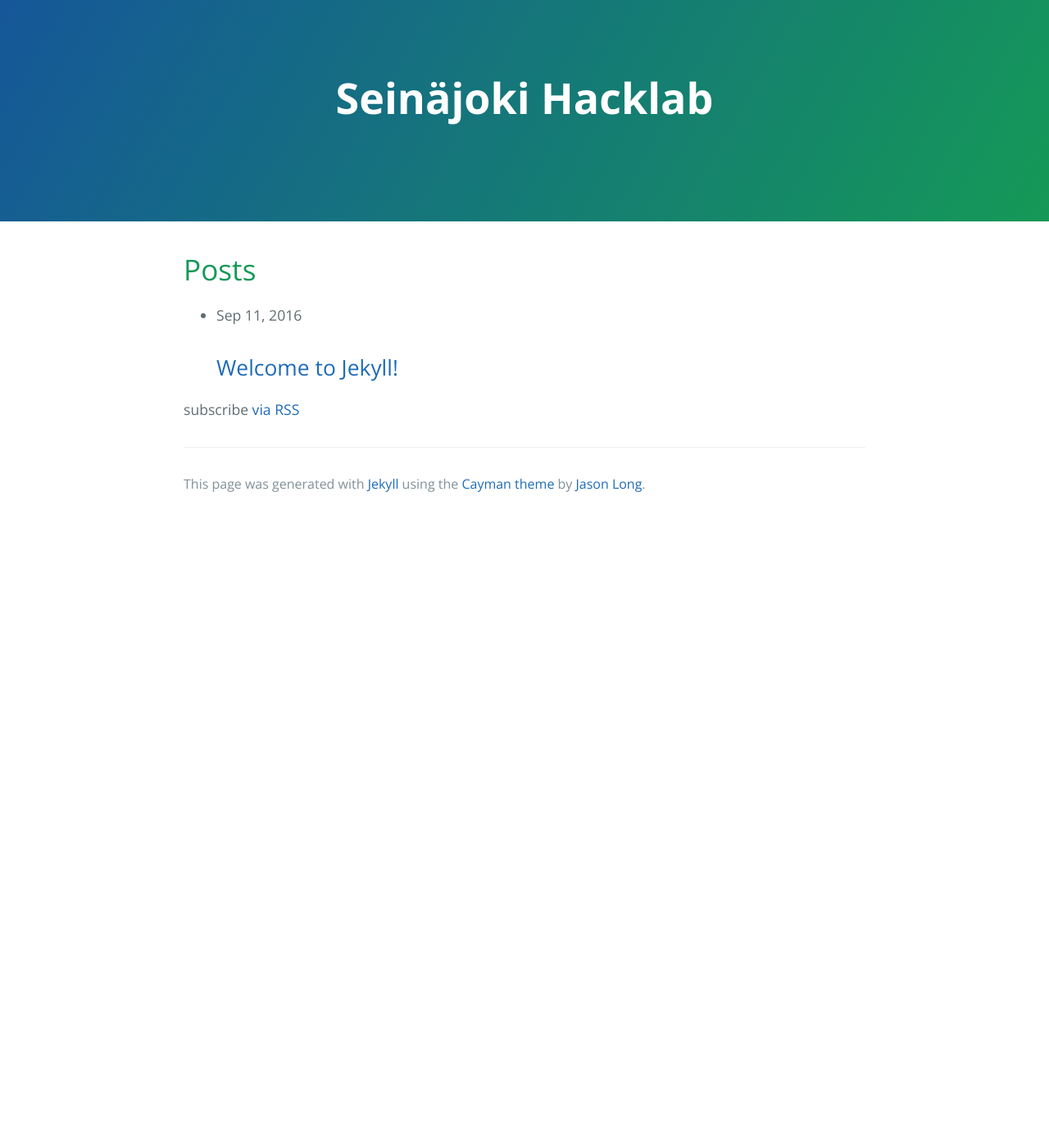
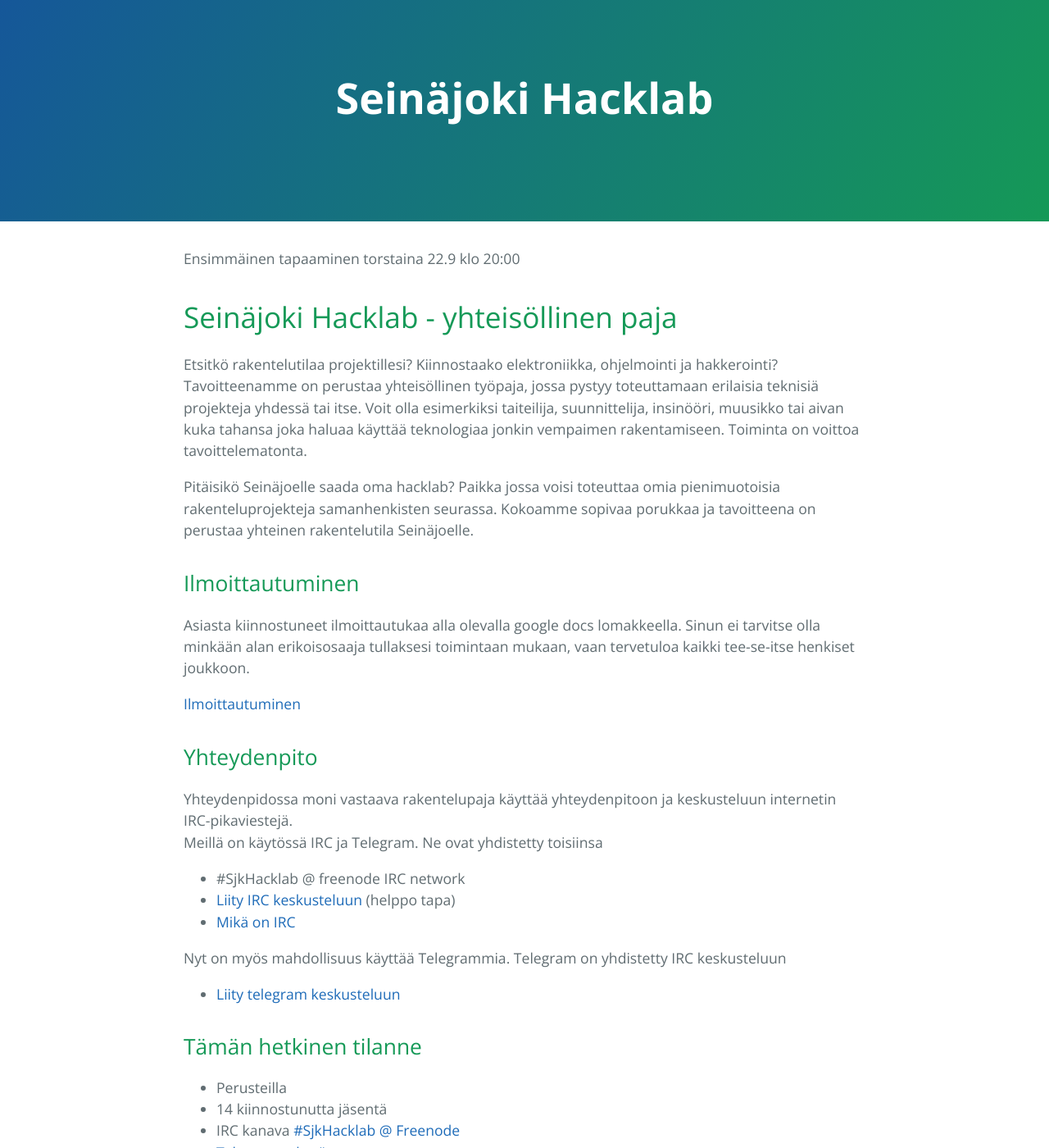
Before and after one commit to d1stro/SeinajokiHacklab.github.io, a Jekyll site: the page built from index.md, in a window 1280 px wide and 1400 px high. Shown: the whole window at 82% size. Built offline with Jekyll 4.4.1, drawn with Linux system fonts in a browser that asks for light colours; the list of posts is cut into pages by our own code; some of the changed text lies outside the part shown.

Commit message:
index.md

```diff
--- a/_config.yml
+++ b/_config.yml
@@ -101,5 +101,5 @@ kramdown:
   toc_levels:     1..6
   smart_quotes:   lsquo,rsquo,ldquo,rdquo
   input:          GFM
-  hard_wrap:      false
+  hard_wrap:      true
   footnote_nr:    1
--- /dev/null
+++ b/index.md
@@ -0,0 +1,47 @@
+---
+layout: default
+title:  "Seinäjoki Hacklab - yhteisöllinen paja"
+---
+Ensimmäinen tapaaminen torstaina 22.9 klo 20:00
+
+# Seinäjoki Hacklab - yhteisöllinen paja
+Etsitkö rakentelutilaa projektillesi? Kiinnostaako elektroniikka, ohjelmointi ja hakkerointi? Tavoitteenamme on perustaa yhteisöllinen työpaja, jossa pystyy toteuttamaan erilaisia teknisiä projekteja yhdessä tai itse. Voit olla esimerkiksi taiteilija, suunnittelija, insinööri, muusikko tai aivan kuka tahansa joka haluaa käyttää teknologiaa jonkin vempaimen rakentamiseen. Toiminta on voittoa tavoittelematonta.
+
+Pitäisikö Seinäjoelle saada oma hacklab? Paikka jossa voisi toteuttaa omia pienimuotoisia rakenteluprojekteja samanhenkisten seurassa. Kokoamme sopivaa porukkaa ja tavoitteena on perustaa yhteinen rakentelutila Seinäjoelle.
+
+## Ilmoittautuminen
+Asiasta kiinnostuneet ilmoittautukaa alla olevalla google docs lomakkeella. Sinun ei tarvitse olla minkään alan erikoisosaaja tullaksesi toimintaan mukaan, vaan tervetuloa kaikki tee-se-itse henkiset joukkoon.
+
+[Ilmoittautuminen](https://docs.google.com/forms/d/e/1FAIpQLScHWKbvaRXgwTYrev-Tg35KvWHQIYO6oBxGxBr-lFjAukmiWg/viewform)
+
+## Yhteydenpito
+Yhteydenpidossa moni vastaava rakentelupaja käyttää yhteydenpitoon ja keskusteluun internetin IRC-pikaviestejä.
+Meillä on käytössä IRC ja Telegram. Ne ovat yhdistetty toisiinsa
+* #SjkHacklab @ freenode IRC network
+* [Liity IRC keskusteluun](http://goo.gl/DCt9ru) (helppo tapa)
+* [Mikä on IRC](http://goo.gl/7hGZg)
+
+Nyt on myös mahdollisuus käyttää Telegrammia. Telegram on yhdistetty IRC keskusteluun
+
+* [Liity telegram keskusteluun](https://telegram.me/joinchat/DSw-DT9RZnH3KnICPxgDTA)
+
+## Tämän hetkinen tilanne
+
+* Perusteilla
+* 14 kiinnostunutta jäsentä
+* IRC kanava [#SjkHacklab @ Freenode](http://goo.gl/DCt9ru)
+* [Telegram ryhmä](https://telegram.me/joinchat/DSw-DT9RZnH3KnICPxgDTA)
+* [Github](https://github.com/SeinajokiHacklab)
+* [Facebook ryhmä](https://www.facebook.com/groups/186124325143579/)
+* [Twitter](https://twitter.com/SjkHacklab)
+
+# Hacklab/hackerspace tiloja muualla Suomessa
+* [http://hacklab.fi/](http://hacklab.fi/)
+* [Hacklab Tampere](http://tampere.hacklab.fi/)
+* [Hacklab Jyväskylä](http://jyvaskyla.hacklab.fi/)
+* [Hacklab Kuopio](http://kuopio.hacklab.fi/) ([facebook](https://www.facebook.com/pages/Hacklab-Kuopio/185497508302791))
+* [Turku Hacklab](http://hacklabturku.org/)
+* [Helsinki Hacklab](http://helsinki.hacklab.fi/)
+* [Tarlab Oulu](http://tarlab.fi/)
+* [Vaasa Hacklab](http://vaasa.hacklab.fi/)
+* [Pori Hacklab](http://pori.hacklab.fi/)
```
Also changed, not shown: _drafts/2016-09-11-welcome-to-jekyll.markdown (renamed from _posts/2016-09-11-welcome-to-jekyll.markdown).
